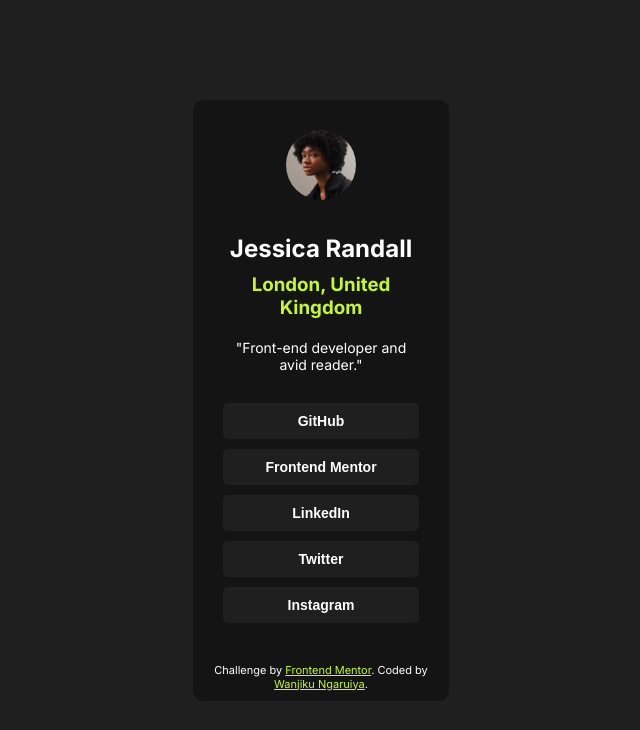
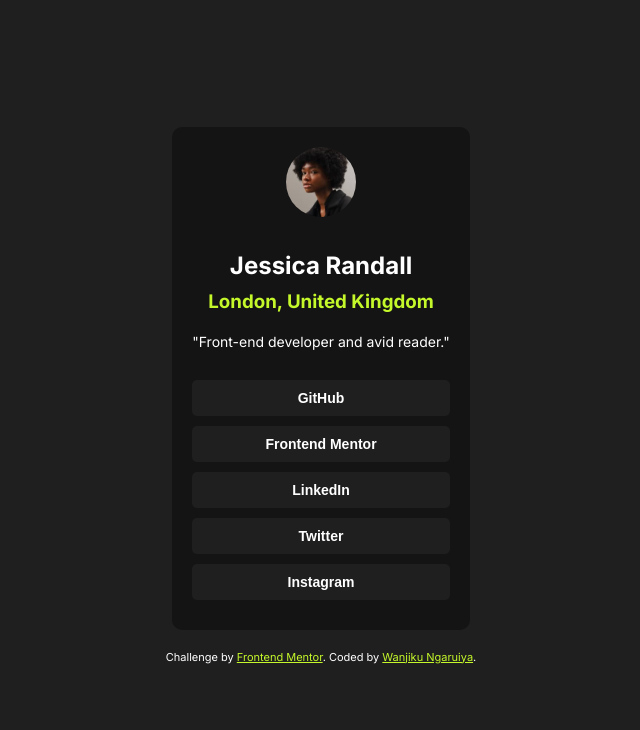
Before and after one commit to Shikonga/social-links-profile-main, a plain HTML site: page index.html in a window 1280 px wide. Shown: the whole page, without its empty margins (319-959 px from the left). Drawn offline with Linux system fonts and the light colour scheme.

Commit message:
updated html and css

```diff
--- a/index.html
+++ b/index.html
@@ -34,10 +34,11 @@
       </div>
 
     </div>
-    <div class="attribution">
-      Challenge by <a href="https://www.frontendmentor.io?ref=challenge" target="_blank">Frontend Mentor</a>.
-      Coded by <a href="#">Wanjiku Ngaruiya</a>.
-    </div>
+
+  </div>
+  <div class="attribution">
+    Challenge by <a href="https://www.frontendmentor.io?ref=challenge" target="_blank">Frontend Mentor</a>.
+    Coded by <a href="#">Wanjiku Ngaruiya</a>.
   </div>
 
 
--- a/style.css
+++ b/style.css
@@ -1,4 +1,4 @@
-.attribution { font-size: 11px; text-align: center; color: var(--White); margin-bottom: 10px;}
+.attribution { font-size: 11px; text-align: center; color: var(--White); margin-bottom: 10px; margin-top: 20px;}
 .attribution a { color: var(--Green) }
 /*  Weights: 400, 600, 700 */
 
@@ -30,17 +30,19 @@ body{
 
 .container{
    max-width: 400px;
-   width: 20vw;
    height: fit-content;
    background-color: var(--OffBlack);
    display: flex;
    flex-direction: column;
    border-radius: 10px;
+   padding: 20px;
 }
 
 .wrapper{
-    margin: 30px;
+    margin: 0 auto;
     text-align: center;
+    width: 100%;
+
 }
 
 h2, p, .btn{
@@ -55,17 +57,20 @@ p{
     margin-top: 20px;
     margin-bottom:30px ;
     font-size: 14px;
+    font-weight: 400;
 }
 img{
     border-radius: 50%;
     width: 70px;
     height: auto;
-    margin-bottom: 30px;
+    margin: 0 auto 30px auto;
+
 }
 
 .links{
     display: flex;
     flex-direction: column;
+
 }
 
 .btn{
@@ -78,6 +83,7 @@ img{
     transition: 200ms ease-in-out;
     font-weight: 600;
     font-size: 14px;
+
 }
 
 .btn:hover{
```
